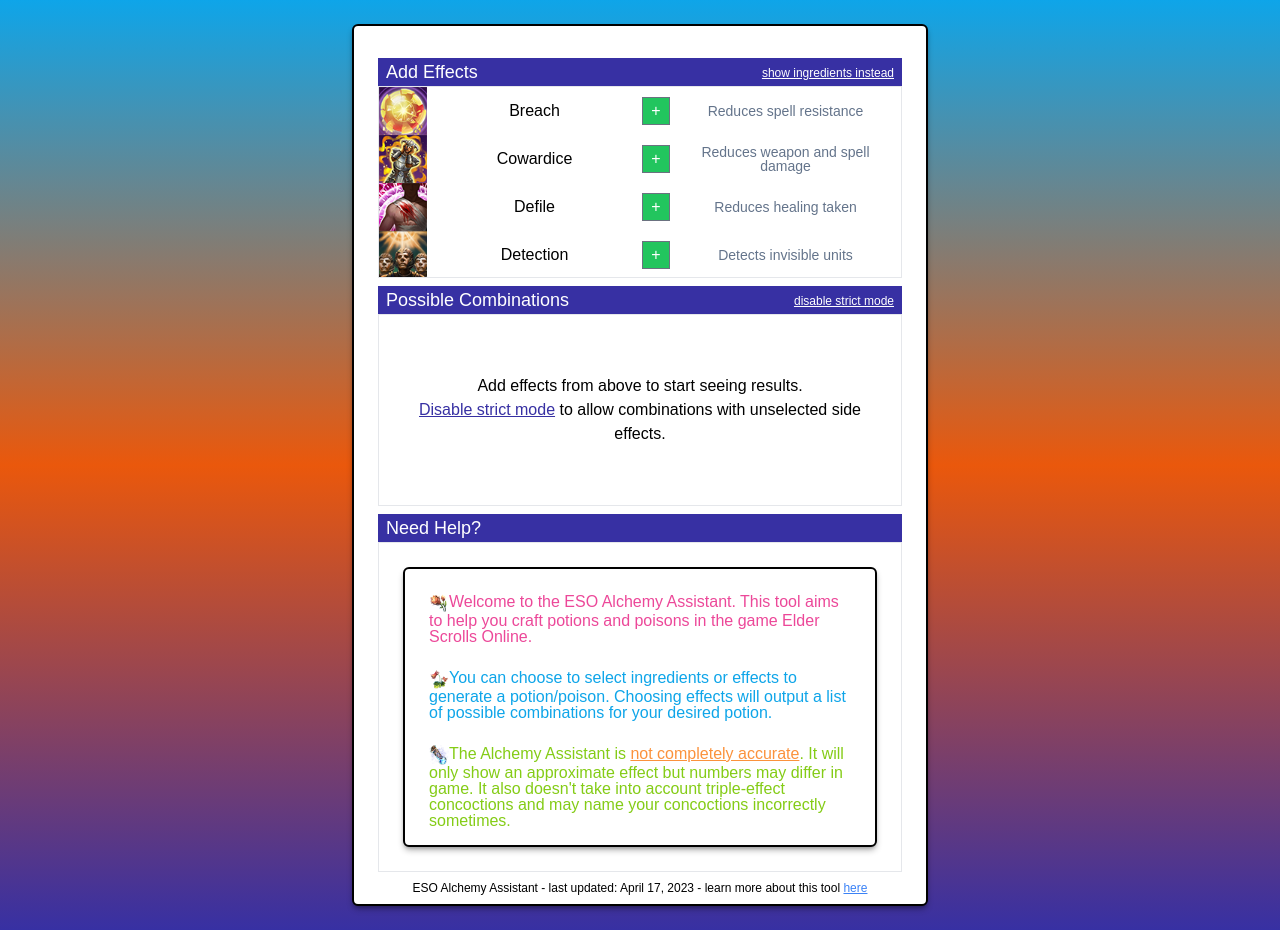
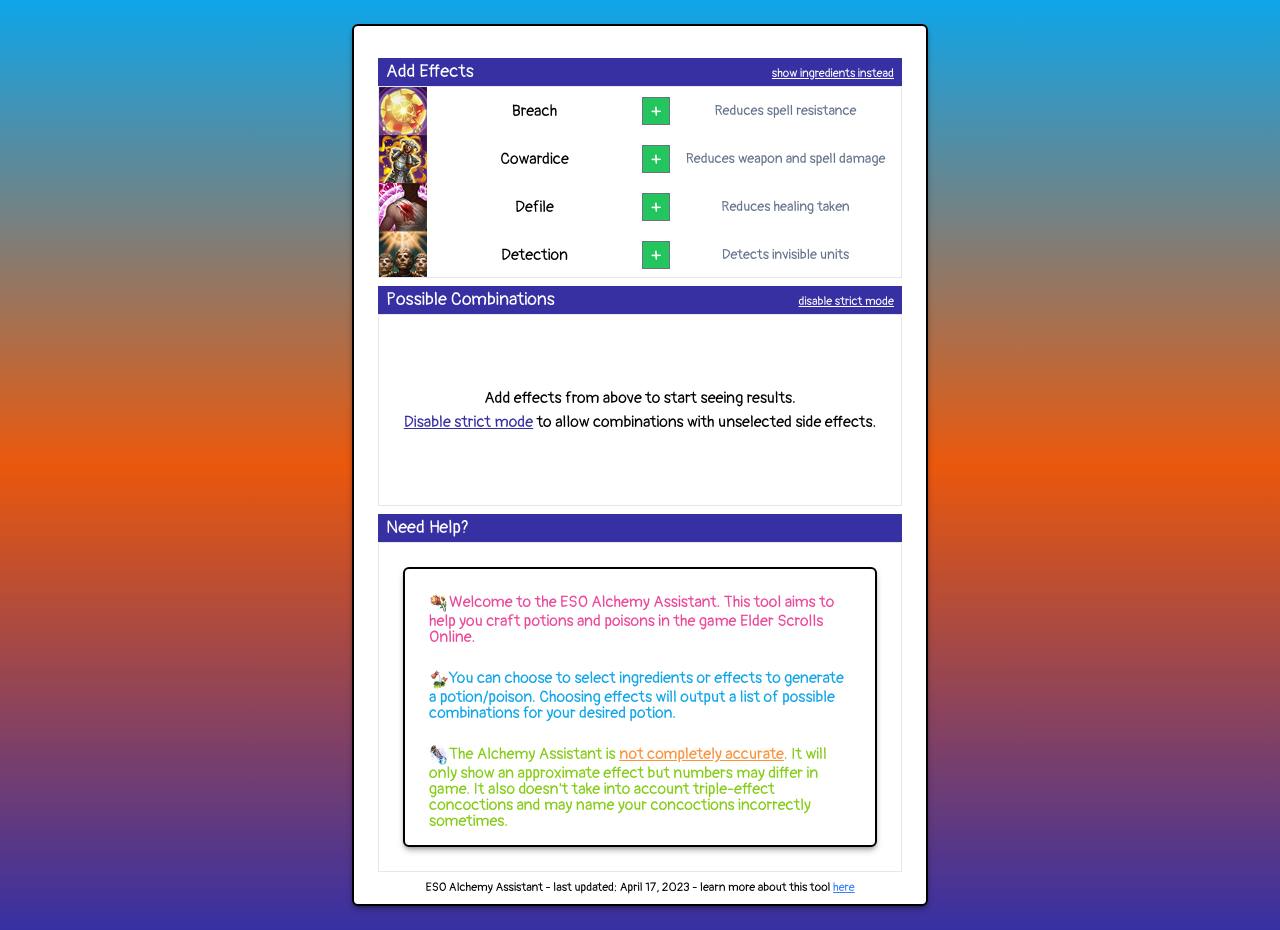
Before and after one commit to encodexed/alakaslam, a Next.js app: page /eso/alchemy_assistant in a window 1280 px wide. Built offline with nearby package versions, Linux system fonts and the light colour scheme.

Commit message:
Fix style issues

```diff
--- a/src/IngredientsData.js
+++ b/src/IngredientsData.js
@@ -240,7 +240,7 @@ const IngredientsData = [
 		effect2: "Invisible",
 		effect3: "Lingering Health",
 		effect4: "Defile",
-		src: "/images/ingredients/Spider_egg.png",
+		src: "/images/ingredients/Spider_Egg.png",
 	},
 	{
 		id: "27",
--- a/src/components/Effects/Effect.js
+++ b/src/components/Effects/Effect.js
@@ -32,7 +32,7 @@ export default function Effect(props) {
 				{!props.isSelected && props.isDisabled && <DisabledAddButton />}
 			</div>
 			<div className='flex-1 mx-2 my-auto'>
-				<p className='text-sm leading-none text-center text-slate-500'>
+				<p className='text-xs leading-none text-center sm:text-sm text-slate-500'>
 					{summary}
 				</p>
 			</div>
--- a/src/components/Ingredients/Ingredient.js
+++ b/src/components/Ingredients/Ingredient.js
@@ -13,8 +13,8 @@ export default function Ingredient(props) {
 		props.selectIngredient(props.id);
 	};
 
-	const incompatibleStyle = "text-sm leading-none text-center text-slate-500";
-	const compatibleStyle = "text-sm leading-none text-center text-green-500";
+	const incompatibleStyle = "sm:text-sm leading-none text-xs text-center text-slate-500";
+	const compatibleStyle = "sm:text-sm leading-none text-xs text-center text-green-500";
 	let style1 = incompatibleStyle;
 	let style2 = incompatibleStyle;
 	let style3 = incompatibleStyle;
--- a/src/pages/_document.js
+++ b/src/pages/_document.js
@@ -1,13 +1,24 @@
-import { Html, Head, Main, NextScript } from 'next/document'
+import { Html, Head, Main, NextScript } from "next/document";
 
 export default function Document() {
 	return (
-    <Html lang="en">
-      <Head />
+		<Html lang='en'>
+			<Head>
+				<link rel='preconnect' href='https://fonts.googleapis.com' />
+				<link
+					rel='preconnect'
+					href='https://fonts.gstatic.com'
+					crossorigin
+				/>
+				<link
+					href='https://fonts.googleapis.com/css2?family=Pangolin&display=swap'
+					rel='stylesheet'
+				/>
+			</Head>
 			<body className='overscroll-none'>
 				<Main />
 				<NextScript />
 			</body>
 		</Html>
-  )
+	);
 }
--- a/src/pages/eso/alchemy_assistant/index.js
+++ b/src/pages/eso/alchemy_assistant/index.js
@@ -9,11 +9,11 @@ export default function Home() {
 		setShowInfo((prevState) => {
 			return !prevState;
 		});
-	}
+	};
 
 	return (
 		<main className='flex flex-col min-h-screen font-pangolin bg-gradient-to-b from-sky-500 via-orange-600 to-indigo-800'>
-			{showInfo && <Info toggleShowInfo={toggleShowInfo} /> }
+			{showInfo && <Info toggleShowInfo={toggleShowInfo} />}
 			<Content toggleShowInfo={toggleShowInfo} />
 		</main>
 	);
```
Lines whose indentation alone changed are shown as unchanged.
